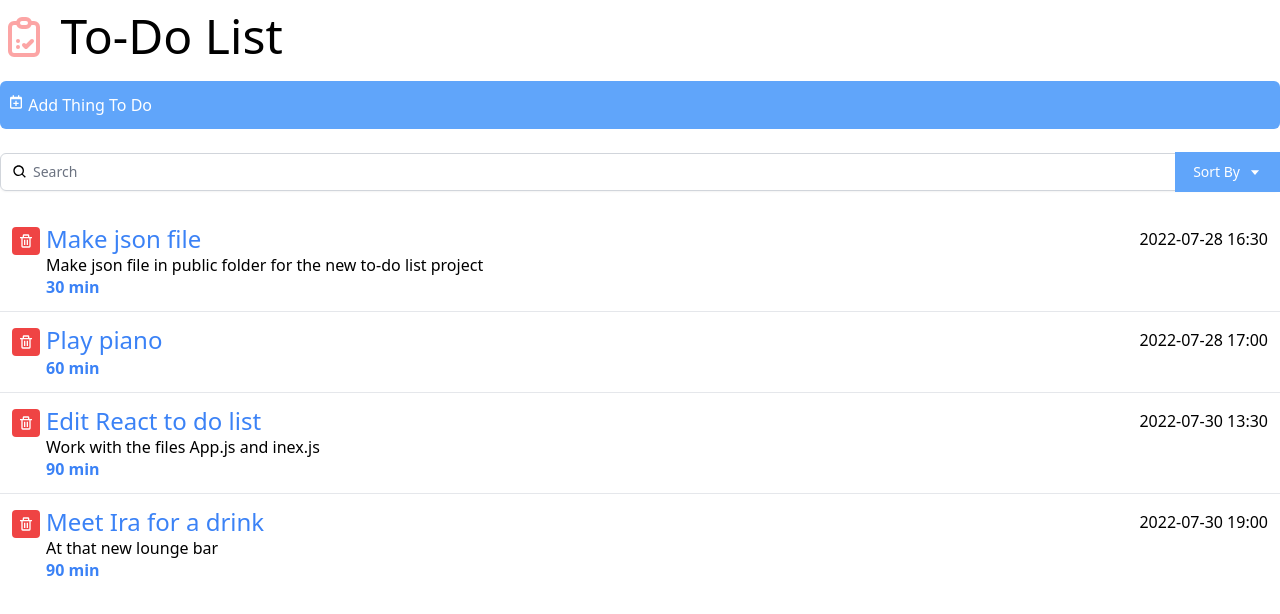
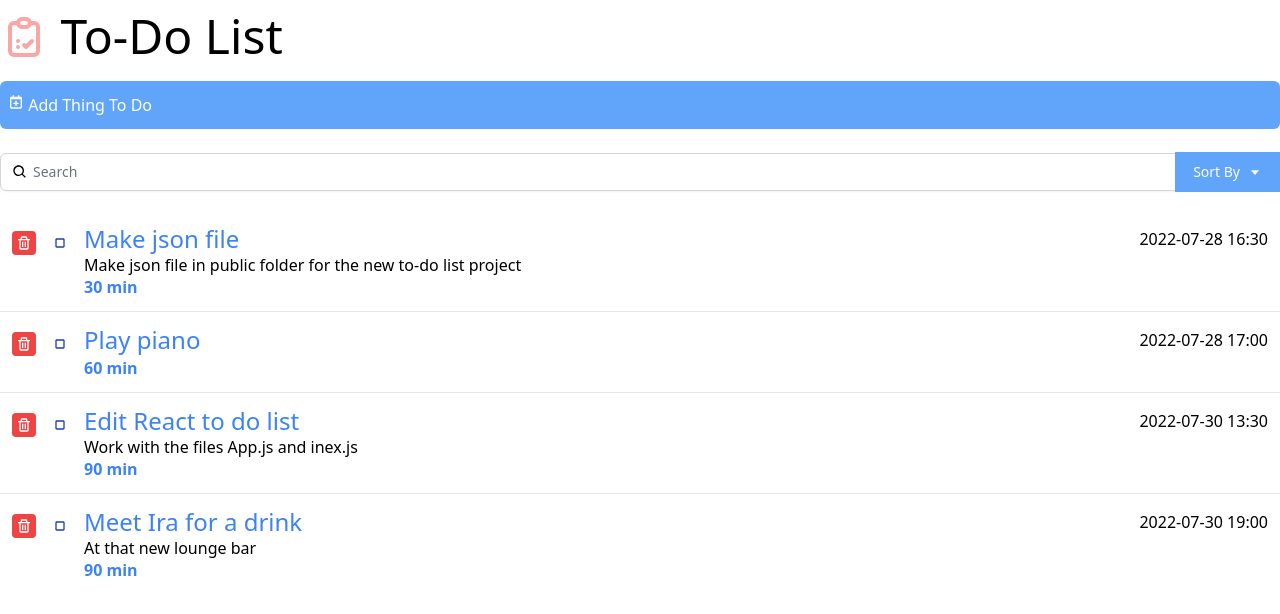
Before and after one commit to egor-no/todo-react, a React (Create React App) app: page / in a window 1280 px wide. Shown: the top 614 px of the page. Built offline with nearby package versions, Linux system fonts and the light colour scheme.

Commit message:
Added isDone flag for each thing in todo list

```diff
--- a/src/App.js
+++ b/src/App.js
@@ -70,6 +70,10 @@ function App() {
                     setToDoList(toDoList
                       .filter(thing => thingId !== thing.id ))
                 }
+                onThingDone={
+                  () => {thing.status = !thing.status;
+                         console.log(thing.status)}
+                }
               />
           ))
         }
--- a/src/components/AddThingToDo.js
+++ b/src/components/AddThingToDo.js
@@ -10,6 +10,11 @@ const AddThingToDo = ( {onSendThing, lastId} ) => {
     }
     let [toggleForm, setToggleForm] = useState(false);
     let [formData, setFormData] = useState(clearData)
+    let [isChecked, setIsChecked] = useState(false);
+
+    const checkOnClick = () => {
+      setIsChecked(!isChecked);
+    };
 
     function formDataPublic() {
       const todoInfo = {
@@ -18,7 +23,7 @@ const AddThingToDo = ( {onSendThing, lastId} ) => {
         notes: formData.todoNotes,
         date: formData.todoDate + ' ' + formData.todoTime,
         duration: formData.todoDuration,
-        status: false
+        status: isChecked
       }
       onSendThing(todoInfo);
       setFormData(clearData);
@@ -95,6 +100,16 @@ const AddThingToDo = ( {onSendThing, lastId} ) => {
             </div>
           </div>
 
+          <div className="sm:grid sm:grid-cols-3 sm:gap-4 sm:items-start  sm:pt-5">
+          <label htmlFor="todoNotes" className="block text-sm font-medium text-gray-700 sm:mt-px sm:pt-2">
+              Done
+            </label>
+            <div className="mt-1 sm:mt-0 sm:col-span-2">
+              <input type="checkbox" id="doneCheck" name="doneCheck"
+                  checked={isChecked} onChange={checkOnClick}/>
+             </div>
+          </div>
+
 
           <div className="pt-5">
             <div className="flex justify-end">
--- a/src/components/ToDoInfo.js
+++ b/src/components/ToDoInfo.js
@@ -1,12 +1,31 @@
 import App from "../App"
-import { BiTrash } from "react-icons/bi"
+import { BiTrash, BiCheckbox, BiCheckboxChecked } from "react-icons/bi"
+import { useState } from 'react'
 
-const ToDoInfo = ({thingToDo, onDeleteThing}) => {
+const DoneThing = ({isDone, onThingDone, setIsDone}) => {
+
+    if (!isDone) {
+        return <button type="button" onClick={() => {onThingDone(); setIsDone(!isDone) }}
+            className="p-1 mr-3 mt-2 rounded text-blue-800  hover:bg-gray-400 focus:outline-none focus:ring-2 focus:ring-offset-2 focus:ring-blue-500">
+            <BiCheckbox width="100%" /></button>
+    } else {
+        return <button type="button" onClick={  () => {onThingDone(); setIsDone(!isDone) }}
+            className="p-1 mr-3 mt-2 rounded text-white bg-blue-400 hover:bg-gray-400 focus:outline-none focus:ring-2 focus:ring-offset-2 focus:ring-blue-500">
+            <BiCheckboxChecked /></button>
+    }
+}
+
+const ToDoInfo = ({thingToDo, onDeleteThing, onThingDone}) => {
+    const [isDone, setIsDone] = useState(thingToDo.status);
     return (
         <li className="px-3 py-3 flex items-start">
-        <button type="button" onClick={ () => onDeleteThing(thingToDo.id) }
-        className="p-1.5 mr-1.5 mt-1 rounded text-white bg-red-500 hover:bg-yellow-700 focus:outline-none focus:ring-2 focus:ring-offset-2 focus:ring-blue-500">
-        <BiTrash /></button>
+
+        <div className="flex-none">
+            <button type="button" onClick={ () => onDeleteThing(thingToDo.id) }
+                className="p-1 mr-3 mt-2 rounded text-white bg-red-500 hover:bg-yellow-700 focus:outline-none focus:ring-2 focus:ring-offset-2 focus:ring-blue-500">
+                <BiTrash /></button>
+        <DoneThing isDone={isDone} onThingDone={onThingDone} setIsDone={setIsDone} />
+        </div>
         <div className="flex-grow">
         <div className="flex items-center">
             <span className="flex-none font-medium text-2xl text-blue-500">{thingToDo.title}</span>
```
